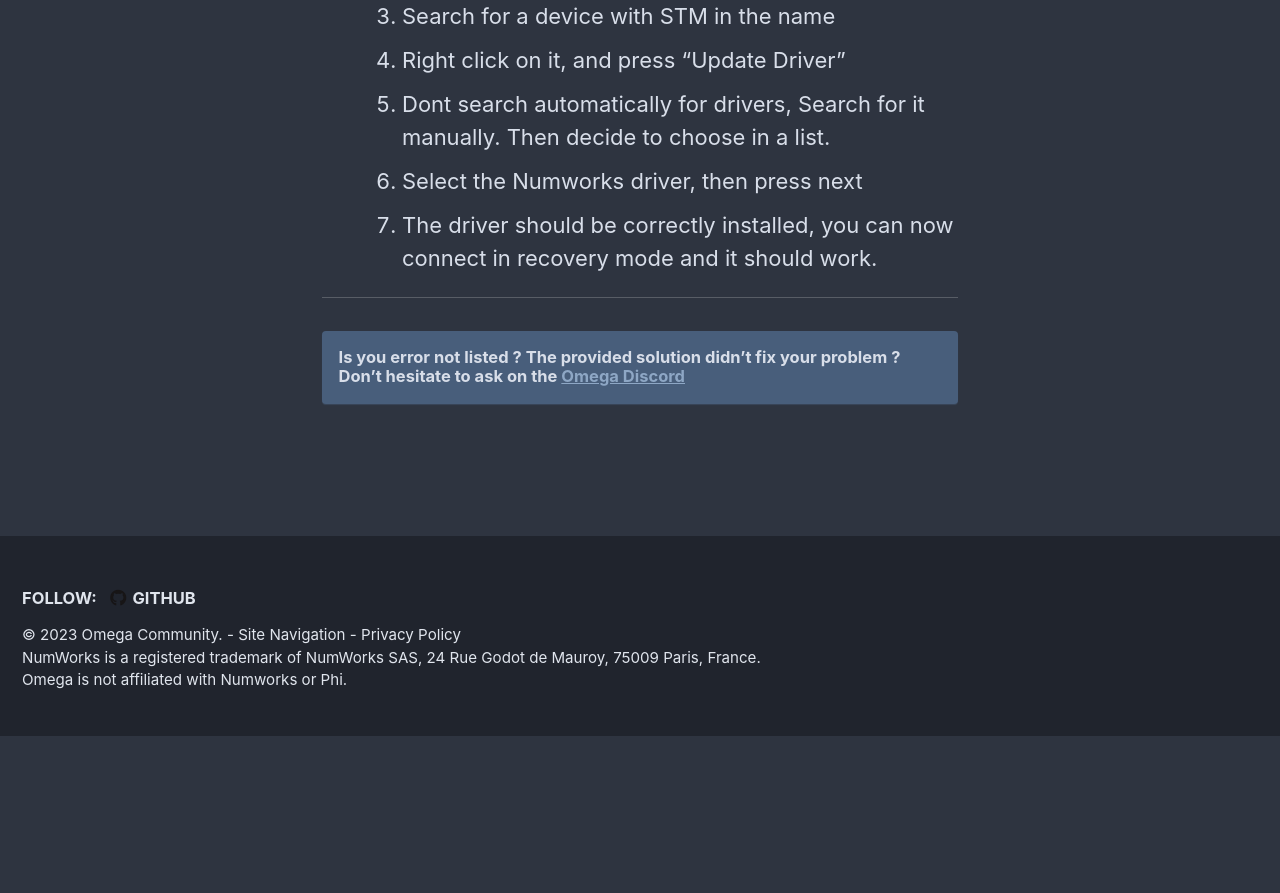
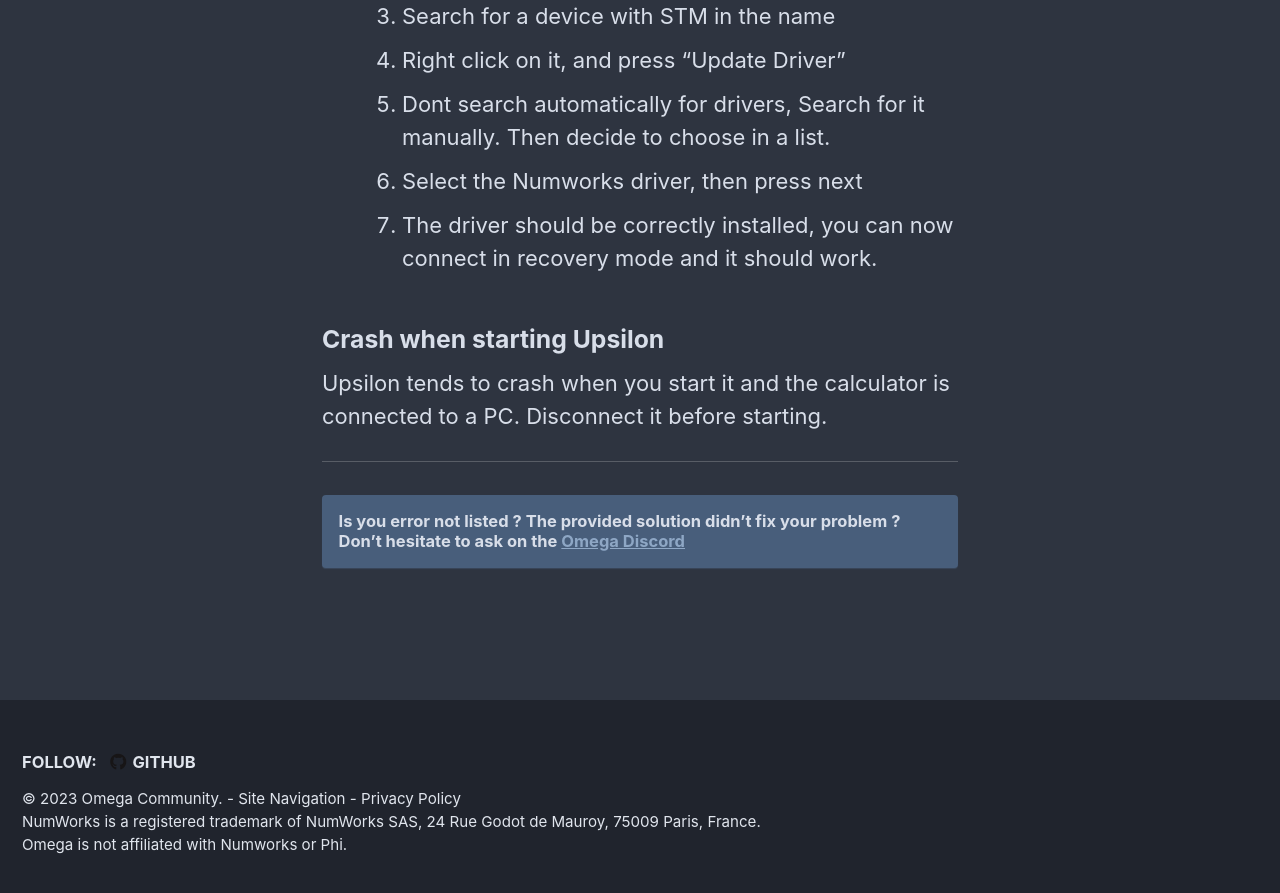
Before and after one commit to Omega-Numworks/Omega-Guide, a Jekyll site: the page built from _pages/en_US/troubleshooting.md, in a window 1280 px wide and 900 px high, scrolled down 3902 px. Shown: the top 893 px of the window. Built offline with Jekyll 4.4.1, drawn with Linux system fonts in a browser that asks for light colours; comment, search, counter and statistics services are not loaded; before the commit the page ends 4638 px from its top, so only the background shows below that; some of the changed text lies outside the part shown.

Commit message:
Update troubleshooting.md

```diff
--- a/_pages/en_US/troubleshooting.md
+++ b/_pages/en_US/troubleshooting.md
@@ -81,6 +81,10 @@
   6. Select the Numworks driver, then press next
   7. The driver should be correctly installed, you can now connect in recovery mode and it should work.
 
+### Crash when starting Upsilon
+
+Upsilon tends to crash when you start it and the calculator is connected to a PC. Disconnect it before starting.
+
 ___
 
 ### Is you error not listed ? The provided solution didn't fix your problem ? Don't hesitate to ask on the [Omega Discord](https://discord.gg/X2TWhh9)
```
